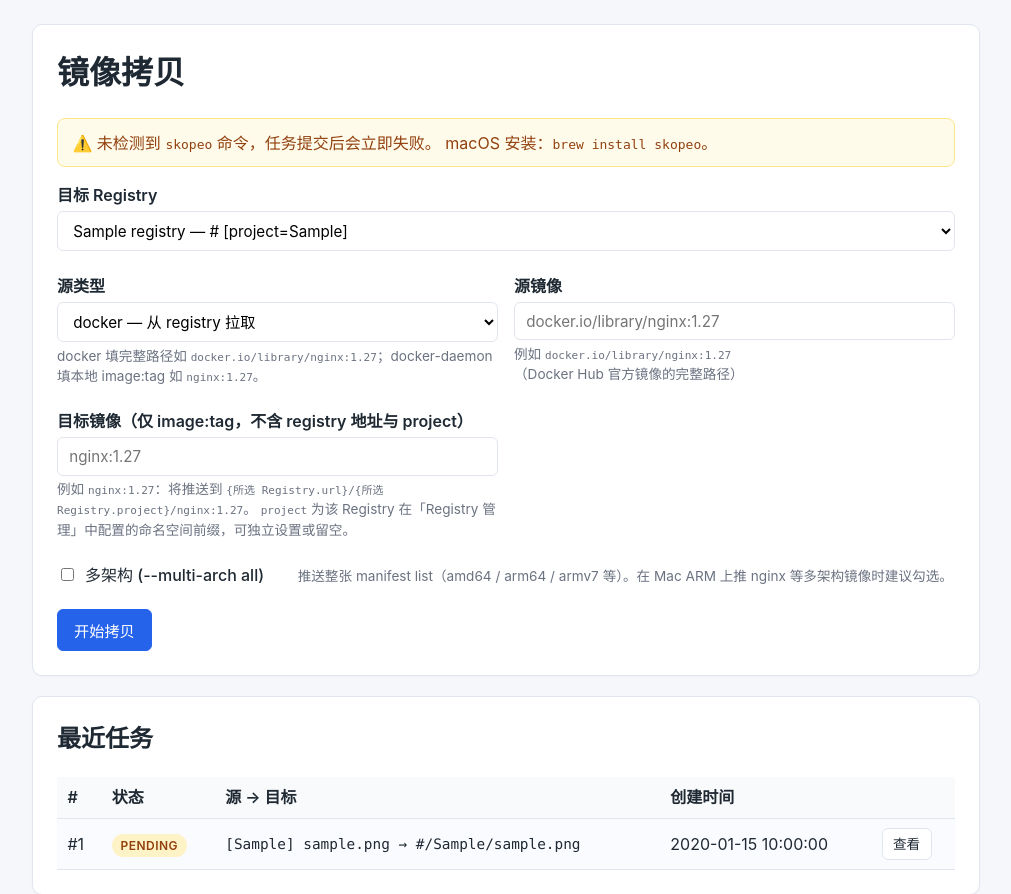
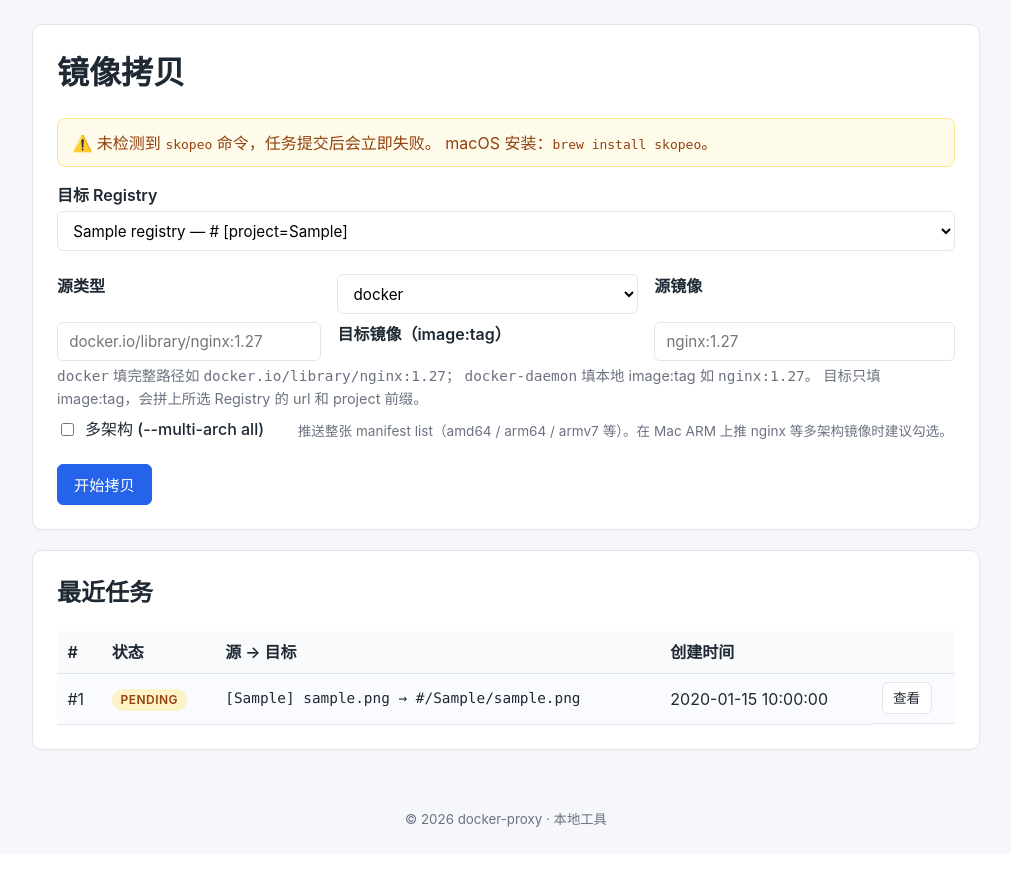
Before and after one commit to conkayyan/docker-proxy, a Flask app: page / in a window 1280 px wide. Shown: the part 49-943 px from the top of the page, without its empty margins (134-1145 px from the left). After the commit the page ends 876 px from the top, so only its background shows below. Run offline with Flask 3, Linux system fonts and the light colour scheme; a user stored in the database is signed in; tables that the repository leaves empty hold one stand-in row (values such as "Sample post").

Commit message:
fix(ui): put 源类型/源镜像/目标镜像 in one row, consolidate hints
Three input fields in a row via a new .form-row-3 grid (auto + 2fr +
2fr) so the form fits the viewport without scrolling. The select
options are now just 'docker' / 'docker-daemon' (descriptions moved
into a single .hint line below the row covering all three fields).

CSS: added .form-row-3 (display:grid, 3 columns, contents on the
labels so the spans stack correctly inside the grid) and a small
.hint class with the muted color.

```diff
--- a/static/style.css
+++ b/static/style.css
@@ -133,6 +133,18 @@ input:focus, select:focus, textarea:focus {
   gap: 0.5rem 1rem;
 }
 .form-grid .full { grid-column: 1 / -1; }
+.form-row-3 {
+  display: grid;
+  grid-template-columns: auto 2fr 2fr;
+  gap: 0.5rem 1rem;
+  align-items: start;
+}
+.form-row-3 label { display: contents; }
+.form-row-3 label > span { margin-bottom: 0.25rem; }
+.form-grid small.hint {
+  margin-top: -0.25rem;
+  color: var(--muted);
+}
 
 .btn {
   display: inline-block;
--- a/templates/dashboard.html
+++ b/templates/dashboard.html
@@ -26,29 +26,28 @@
       </select>
     </label>
 
+    <div class="full form-row-3">
       <label>
         <span>源类型</span>
         <select name="source_type">
-        <option value="docker" selected>docker — 从 registry 拉取</option>
-        <option value="docker-daemon">docker-daemon — 从本地 docker daemon 取</option>
+          <option value="docker" selected>docker</option>
+          <option value="docker-daemon">docker-daemon</option>
         </select>
-      <small>docker 填完整路径如 <code>docker.io/library/nginx:1.27</code>；docker-daemon 填本地 image:tag 如 <code>nginx:1.27</code>。</small>
       </label>
-
       <label>
         <span>源镜像</span>
         <input type="text" name="source_image" required placeholder="docker.io/library/nginx:1.27" />
-      <small>例如 <code>docker.io/library/nginx:1.27</code>（Docker Hub 官方镜像的完整路径）</small>
       </label>
-
       <label>
-      <span>目标镜像（仅 image:tag，不含 registry 地址与 project）</span>
+        <span>目标镜像（image:tag）</span>
         <input type="text" name="dest_image" required placeholder="nginx:1.27" />
-      <small>
-        例如 <code>nginx:1.27</code>：将推送到 <code>{所选 Registry.url}/{所选 Registry.project}/nginx:1.27</code>。
-        <code>project</code> 为该 Registry 在「Registry 管理」中配置的命名空间前缀，可独立设置或留空。
+      </label>
+    </div>
+    <small class="full hint">
+      <code>docker</code> 填完整路径如 <code>docker.io/library/nginx:1.27</code>；
+      <code>docker-daemon</code> 填本地 image:tag 如 <code>nginx:1.27</code>。
+      目标只填 image:tag，会拼上所选 Registry 的 url 和 project 前缀。
     </small>
-    </label>
 
     <label class="checkbox full">
       <input type="checkbox" name="multi_arch" value="1" />
```
Lines whose indentation alone changed are shown as unchanged.
